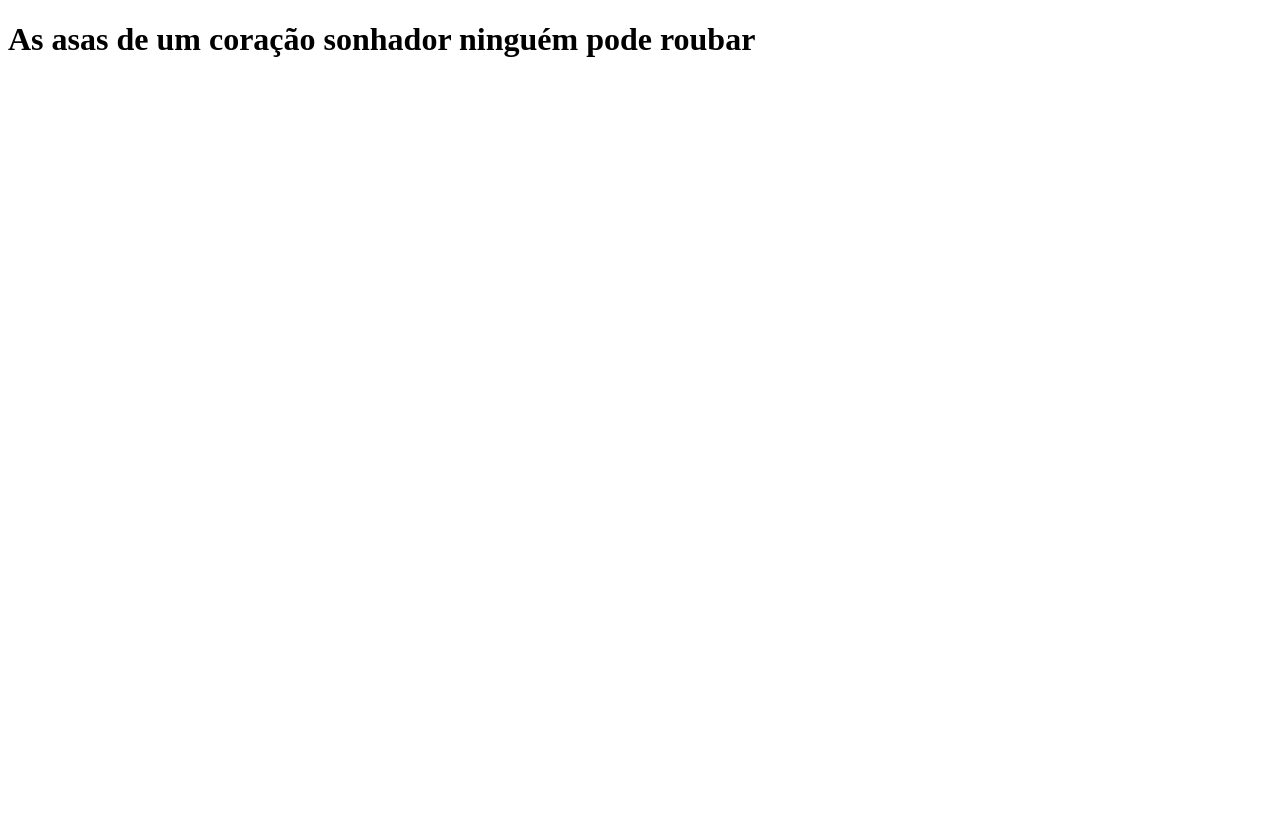
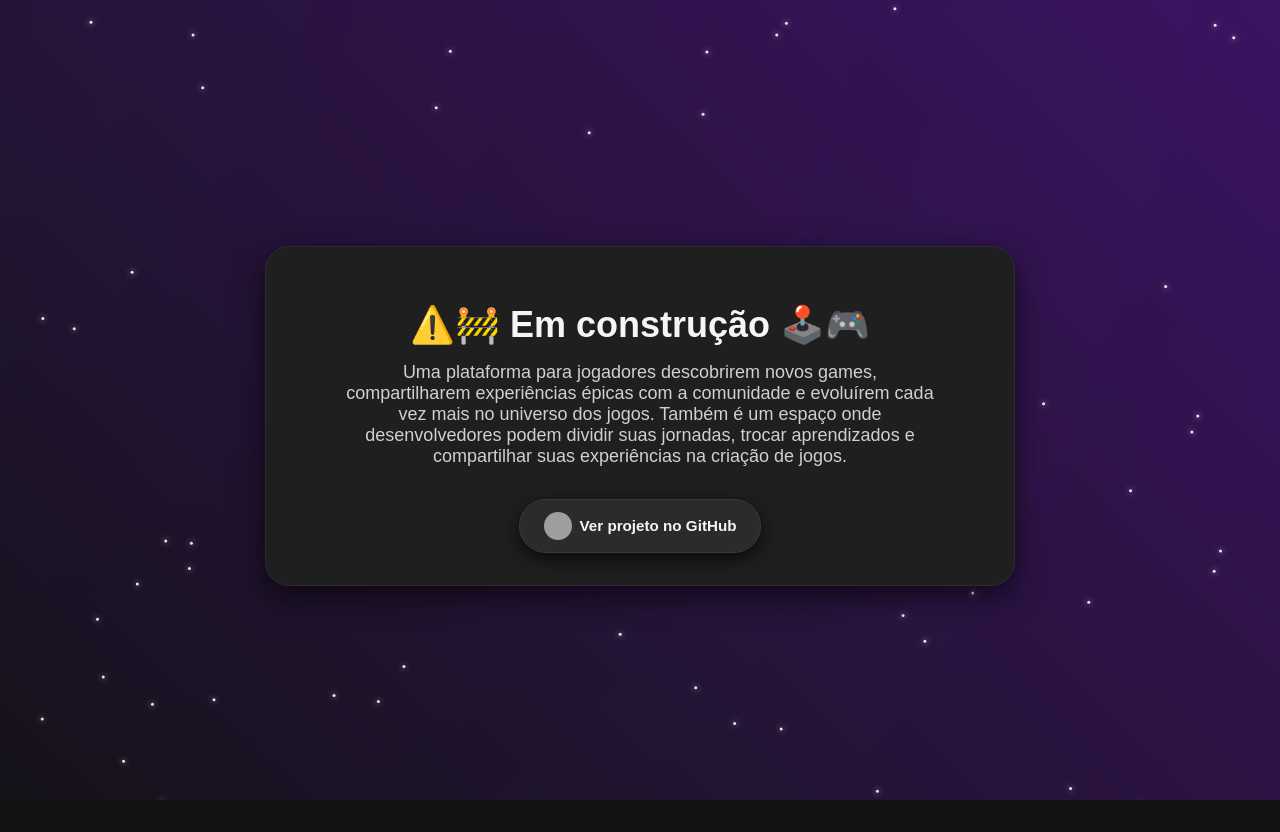
Before and after one commit to Yunguer/learning-web, a Next.js app: page / in a window 1280 px wide. Before the commit the page ends 800 px from the top, so only its background shows below. Built offline with nearby package versions, Linux system fonts and the light colour scheme; grey boxes are pictures that could not be loaded.

Commit message:
adiciona página home em construção

```diff
--- a/pages/index.js
+++ b/pages/index.js
@@ -1,5 +1,228 @@
+import { useEffect, useRef } from "react";
+
 function Home() {
-  return <h1>As asas de um coração sonhador ninguém pode roubar</h1>;
+  const particlesRef = useRef([]);
+  const starsStateRef = useRef([]);
+
+  useEffect(() => {
+    const stars = particlesRef.current;
+
+    starsStateRef.current = stars.map(() => {
+      const r = Math.random();
+      let dirX = 0;
+      let dirY = 1;
+
+      if (r < 0.33) dirX = 0;
+      else if (r < 0.66) dirX = 0.7;
+      else dirX = -0.7;
+
+      return {
+        x: Math.random(),
+        y: Math.random(),
+        speed: 0.07 + Math.random() * 0.01,
+        dirX,
+        dirY,
+      };
+    });
+
+    let lastTime = performance.now();
+
+    const animate = (time) => {
+      const rawDt = (time - lastTime) / 1000;
+      const dt = Math.min(rawDt, 0.05);
+      lastTime = time;
+
+      const width = window.innerWidth;
+      const height = window.innerHeight;
+
+      stars.forEach((el, index) => {
+        if (!el) return;
+
+        const star = starsStateRef.current[index];
+
+        const len = Math.hypot(star.dirX, star.dirY) || 1;
+        const vx = (star.dirX / len) * star.speed;
+        const vy = (star.dirY / len) * star.speed;
+
+        star.x += vx * dt;
+        star.y += vy * dt;
+
+        if (star.y > 1.1 || star.x > 1.2 || star.x < -0.2) {
+          star.x = Math.random();
+          star.y = -0.1;
+          star.speed = 0.07 + Math.random() * 0.01;
+
+          const r = Math.random();
+          let dirX = 0;
+          let dirY = 1;
+
+          if (r < 0.33) dirX = 0;
+          else if (r < 0.66) dirX = 0.7;
+          else dirX = -0.7;
+
+          star.dirX = dirX;
+          star.dirY = dirY;
+        }
+
+        const px = star.x * width;
+        const py = star.y * height;
+
+        el.style.transform = `translate(${px}px, ${py}px)`;
+      });
+
+      requestAnimationFrame(animate);
+    };
+
+    const id = requestAnimationFrame(animate);
+    return () => cancelAnimationFrame(id);
+  }, []);
+
+  return (
+    <>
+      <style>{`
+        html, body {
+          margin: 0;
+          padding: 0;
+          background-color: #121212;
+          overflow: hidden;
+        }
+
+        .background-wrapper {
+          position: fixed;
+          inset: 0;
+          z-index: 0;
+          overflow: hidden;
+          background: linear-gradient(45deg, #121212 0%, #3a1360 100%);
+          pointer-events: none;
+        }
+
+        .bg-layer {
+          position: absolute;
+          inset: -20%;
+          background:
+            radial-gradient(circle at 0% 0%, rgba(76, 29, 149, 0.10), transparent 60%),
+            radial-gradient(circle at 100% 100%, rgba(14, 165, 233, 0.08), transparent 60%);
+          background-size: 200% 200%;
+          filter: blur(8px);
+        }
+
+        .particle {
+          position: absolute;
+          width: 3px;
+          height: 3px;
+          border-radius: 9999px;
+          background: rgba(255, 255, 255, 0.9);
+          box-shadow: 0 0 6px rgba(255, 255, 255, 0.8);
+        }
+      `}</style>
+
+      <div className="background-wrapper">
+        <div className="bg-layer" />
+        {Array.from({ length: 100 }).map((_, i) => (
+          <div
+            key={i}
+            className="particle"
+            ref={(el) => (particlesRef.current[i] = el)}
+          />
+        ))}
+      </div>
+
+      <div
+        style={{
+          minHeight: "100vh",
+          display: "flex",
+          alignItems: "center",
+          justifyContent: "center",
+          textAlign: "center",
+          padding: "16px",
+          fontFamily: "Arial, sans-serif",
+          backgroundColor: "transparent",
+          color: "#f5f5f5",
+          position: "relative",
+          zIndex: 1,
+        }}
+      >
+        <div
+          style={{
+            backgroundColor: "#1f1f1f",
+            padding: "32px 24px",
+            borderRadius: "24px",
+            boxShadow: "0 10px 30px rgba(0, 0, 0, 0.6)",
+            border: "1px solid #2c2c2c",
+            maxWidth: "700px",
+            width: "100%",
+          }}
+        >
+          <h1
+            style={{
+              fontSize: "2.25rem",
+              fontWeight: "bold",
+              marginBottom: "16px",
+            }}
+          >
+            ⚠️🚧 Em construção 🕹️🎮
+          </h1>
+
+          <p
+            style={{
+              fontSize: "1.125rem",
+              maxWidth: "600px",
+              margin: "0 auto 32px auto",
+              color: "#d0d0d0",
+            }}
+          >
+            Uma plataforma para jogadores descobrirem novos games,
+            compartilharem experiências épicas com a comunidade e evoluírem cada
+            vez mais no universo dos jogos. Também é um espaço onde
+            desenvolvedores podem dividir suas jornadas, trocar aprendizados e
+            compartilhar suas experiências na criação de jogos.
+          </p>
+
+          <a
+            href="https://github.com/Yunguer/learning-web"
+            target="_blank"
+            rel="noopener noreferrer"
+            style={{
+              display: "inline-flex",
+              alignItems: "center",
+              justifyContent: "center",
+              textDecoration: "none",
+              backgroundColor: "#2b2b2b",
+              color: "#f5f5f5",
+              padding: "12px 24px",
+              borderRadius: "9999px",
+              border: "1px solid #3a3a3a",
+              boxShadow: "0 6px 18px rgba(0, 0, 0, 0.7)",
+              cursor: "pointer",
+              gap: "8px",
+              transition: "background-color 0.2s, transform 0.1s",
+            }}
+            onMouseOver={(e) => {
+              e.currentTarget.style.backgroundColor = "#363636";
+              e.currentTarget.style.transform = "translateY(-1px)";
+            }}
+            onMouseOut={(e) => {
+              e.currentTarget.style.backgroundColor = "#2b2b2b";
+              e.currentTarget.style.transform = "translateY(0)";
+            }}
+          >
+            <img
+              src="https://avatars.githubusercontent.com/u/74862406?v=4&size=64"
+              alt="Avatar do autor"
+              style={{
+                width: "28px",
+                height: "28px",
+                borderRadius: "50%",
+              }}
+            />
+            <span style={{ fontSize: "0.95rem", fontWeight: 600 }}>
+              Ver projeto no GitHub
+            </span>
+          </a>
+        </div>
+      </div>
+    </>
+  );
 }
 
 export default Home;
```
